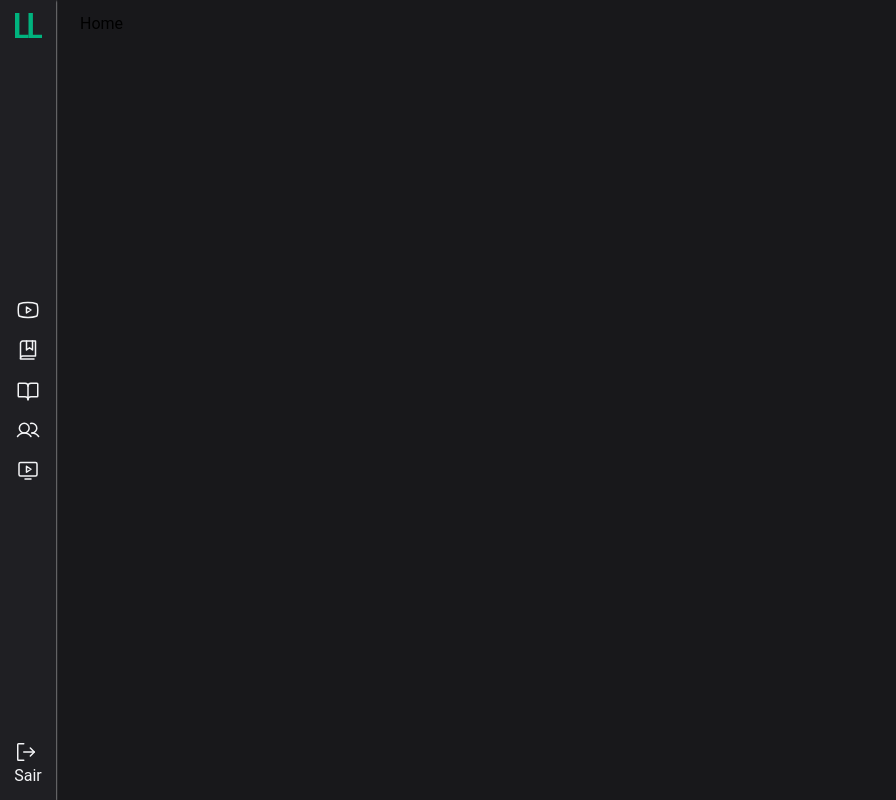
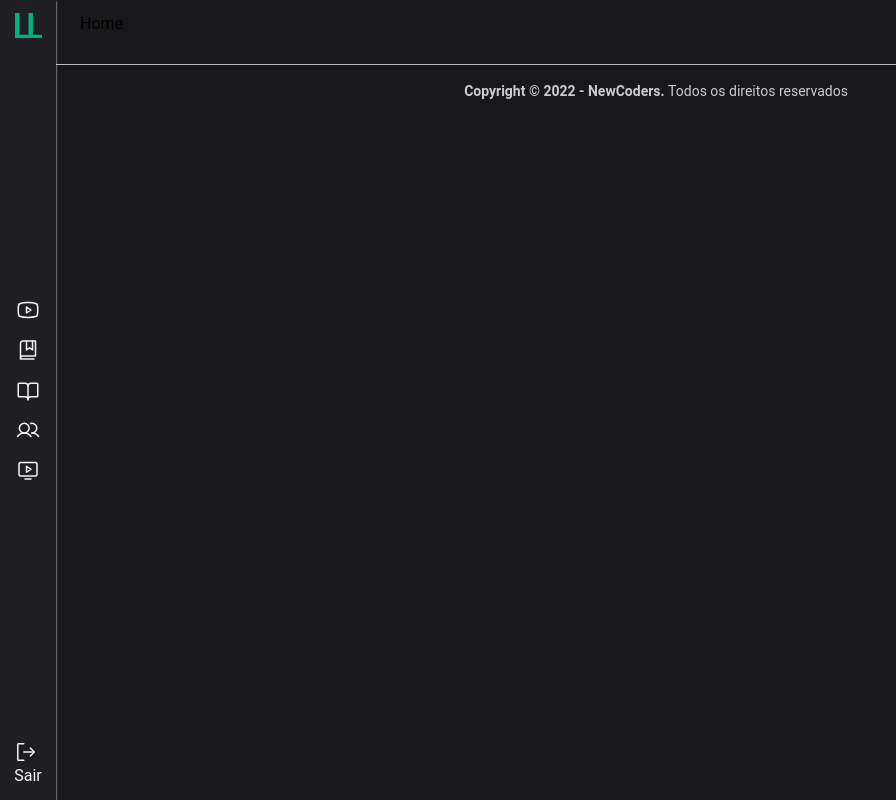
Before and after one commit to mateusdayrell/lelearn, a React (Create React App) app: page / in a window 1280 px wide. Shown: the whole page, without its empty margins (0-896 px from the left). Built offline with nearby package versions, Linux system fonts and the light colour scheme; the HTML template or start-up script is replaced by a standard one.

Commit message:
feat: adicionar footer

```diff
--- a/src/App.js
+++ b/src/App.js
@@ -7,6 +7,7 @@ import { PersistGate } from 'redux-persist/integration/react'; // redux
 import store, { persistor } from './store'; // redux
 import history from './services/history';
 import Routes from './routes';
+import Footer from './components/Footer';
 import './styles/global.css';
 import './styles/modal.css';
 import 'react-toastify/dist/ReactToastify.css'; // toasts
@@ -20,6 +21,7 @@ function App() {
           <ToastContainer autoClose={3000} className="toast-container" />
         </Router>
       </PersistGate>
+      <Footer/>
     </Provider>
   );
 }
--- /dev/null
+++ b/src/components/Footer/index.js
@@ -0,0 +1,12 @@
+import React from 'react';
+
+export default function Footer() {
+  return (
+    <div className="text-center bg-transparent z-0 opacity-80 h-12 pt-4 mt-4 pb-10 mx-4 border-t w-full ">
+      <p className='text-gray-50 text-sm'>
+        <span className='font-semibold'>Copyright © 2022 - NewCoders. </span>
+        Todos os direitos reservados
+      </p>
+    </div>
+  );
+}
--- a/src/components/navbar/styles.css
+++ b/src/components/navbar/styles.css
@@ -1,6 +1,6 @@
 .navbar{
   @apply bg-cinza-400 flex h-full w-14 py-3 flex-col items-center justify-between fixed
-  shadow-white shadow-sm
+  shadow-white shadow-sm z-10
 }
 
 .logo-content svg path{
```
